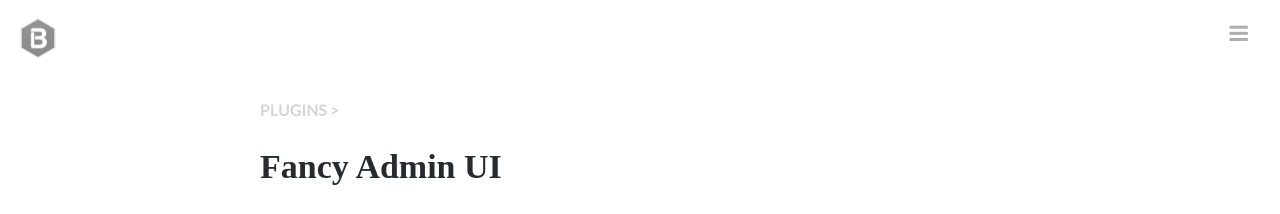
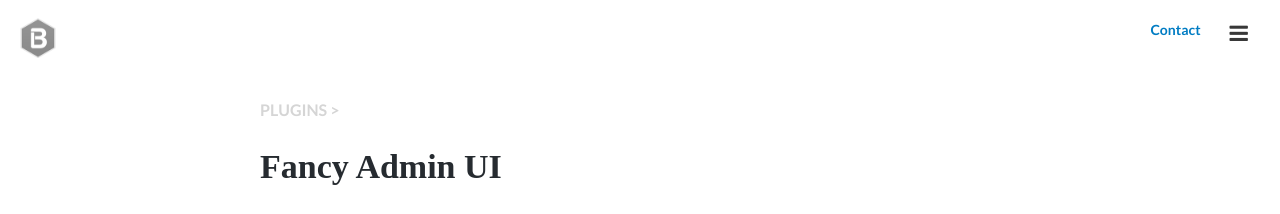
Before and after one commit to boborchard/boborchard.github.io, a Jekyll site: the page built from index.html, in a window 1280 px wide. Shown: the top 214 px of the page. Built offline with Jekyll 4.4.1, drawn with Linux system fonts in a browser that asks for light colours; nearby versions of some CDN libraries; some web fonts are replaced; the list of posts is cut into pages by our own code.

Commit message:
Updates to configuration options

```diff
--- a/_config.yml
+++ b/_config.yml
@@ -30,13 +30,13 @@ pinterest_url:          ""
 
 
 # Theme Settings
-theme_disqus_shortname:   "ecko"
+theme_disqus_shortname:   "boborchard"
 theme_google_comments:    false
-theme_analytics_id:       "UA-28282324-1"
+theme_analytics_id:       "UA-32999775-1"
 theme_analytics_domain:   "boborchard.com"
 theme_reading_time:       true
 theme_autoload_comments:  false
-theme_always_show_nav:    false
+theme_always_show_nav:    true
 
 
 # SASS Settings
```
